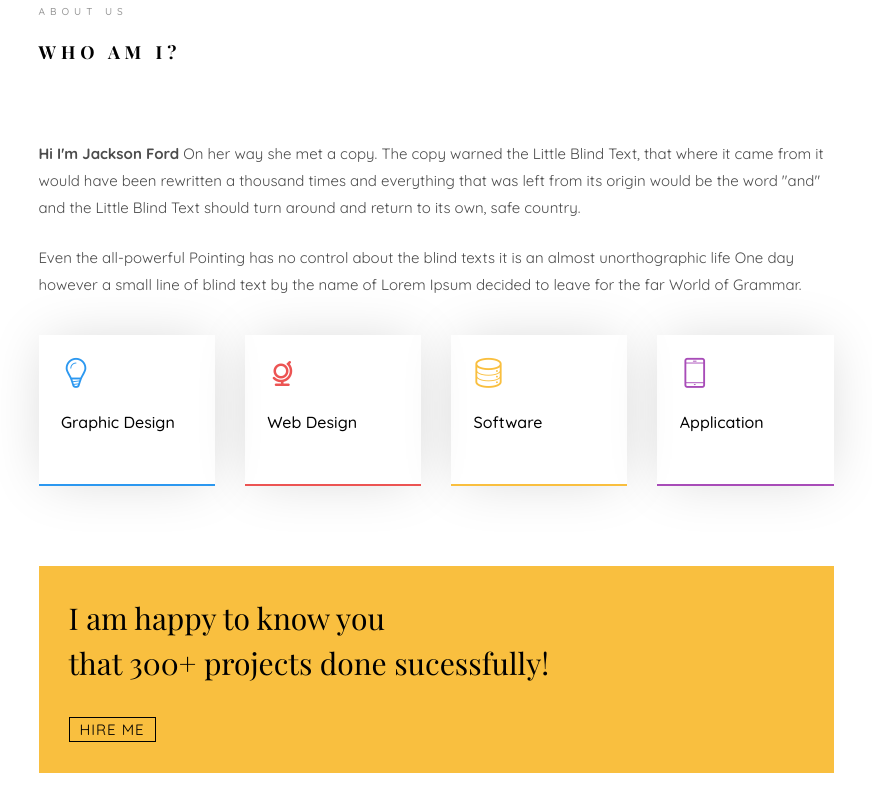
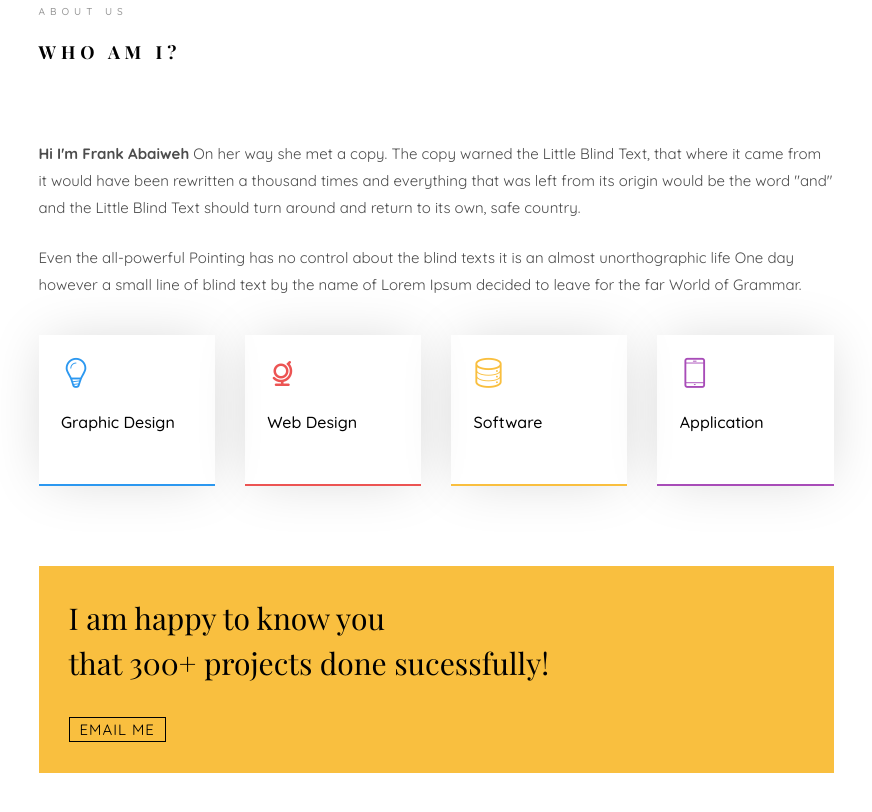
Before and after one commit to Abaiweh/frank, a plain HTML site: page index.html in a window 1280 px wide. Shown: the part 1007-1819 px from the top of the page, without its empty margins (354-1226 px from the left). Drawn offline with nearby package versions, Linux system fonts and the light colour scheme; files whose address does not match are found by name; a web font is replaced by a local one.

Commit message:
third commit

```diff
--- a/index.html
+++ b/index.html
@@ -139,7 +139,7 @@ Copyright &copy;<script>document.write(new Date().getFullYear());</script> All r
 									<div class="about-desc">
 										<span class="heading-meta">About Us</span>
 										<h2 class="colorlib-heading">Who Am I?</h2>
-										<p><strong>Hi I'm Jackson Ford</strong> On her way she met a copy. The copy warned the Little Blind Text, that where it came from it would have been rewritten a thousand times and everything that was left from its origin would be the word "and" and the Little Blind Text should turn around and return to its own, safe country.</p>
+										<p><strong>Hi I'm Frank Abaiweh</strong> On her way she met a copy. The copy warned the Little Blind Text, that where it came from it would have been rewritten a thousand times and everything that was left from its origin would be the word "and" and the Little Blind Text should turn around and return to its own, safe country.</p>
 										<p>Even the all-powerful Pointing has no control about the blind texts it is an almost unorthographic life One day however a small line of blind text by the name of Lorem Ipsum decided to leave for the far World of Grammar.</p>
 									</div>
 								</div>
@@ -174,7 +174,7 @@ Copyright &copy;<script>document.write(new Date().getFullYear());</script> All r
 								<div class="col-md-12 animate-box" data-animate-effect="fadeInLeft">
 									<div class="hire">
 										<h2>I am happy to know you <br>that 300+ projects done sucessfully!</h2>
-										<a href="#" class="btn-hire">Hire me</a>
+										<a href="#" class="btn-hire">Email me</a>
 									</div>
 								</div>
 							</div>
```
